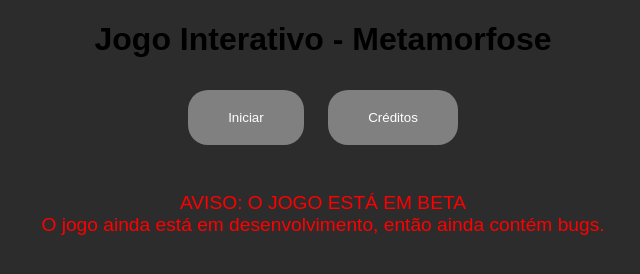
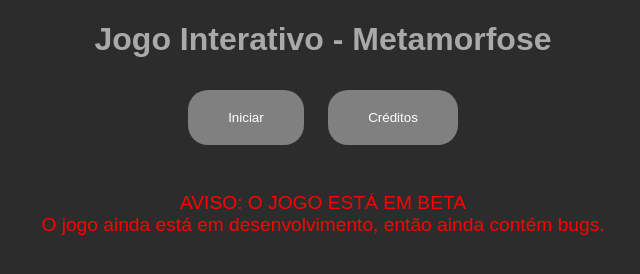
Before and after one commit to G-Aleixo/esofromatem, a plain HTML site: page index.html in a window 1280 px wide. Shown: the whole page, without its empty margins (317-957 px from the left). Drawn offline with Linux system fonts and the light colour scheme.

Commit message:
mudar cor da fonte de h1 h4

```diff
--- a/style.css
+++ b/style.css
@@ -26,3 +26,6 @@ p {
     color: rgb(180, 180, 180);
     font-size: larger;
 }
+h1, h4 {
+    color: darkgray;
+}
```
